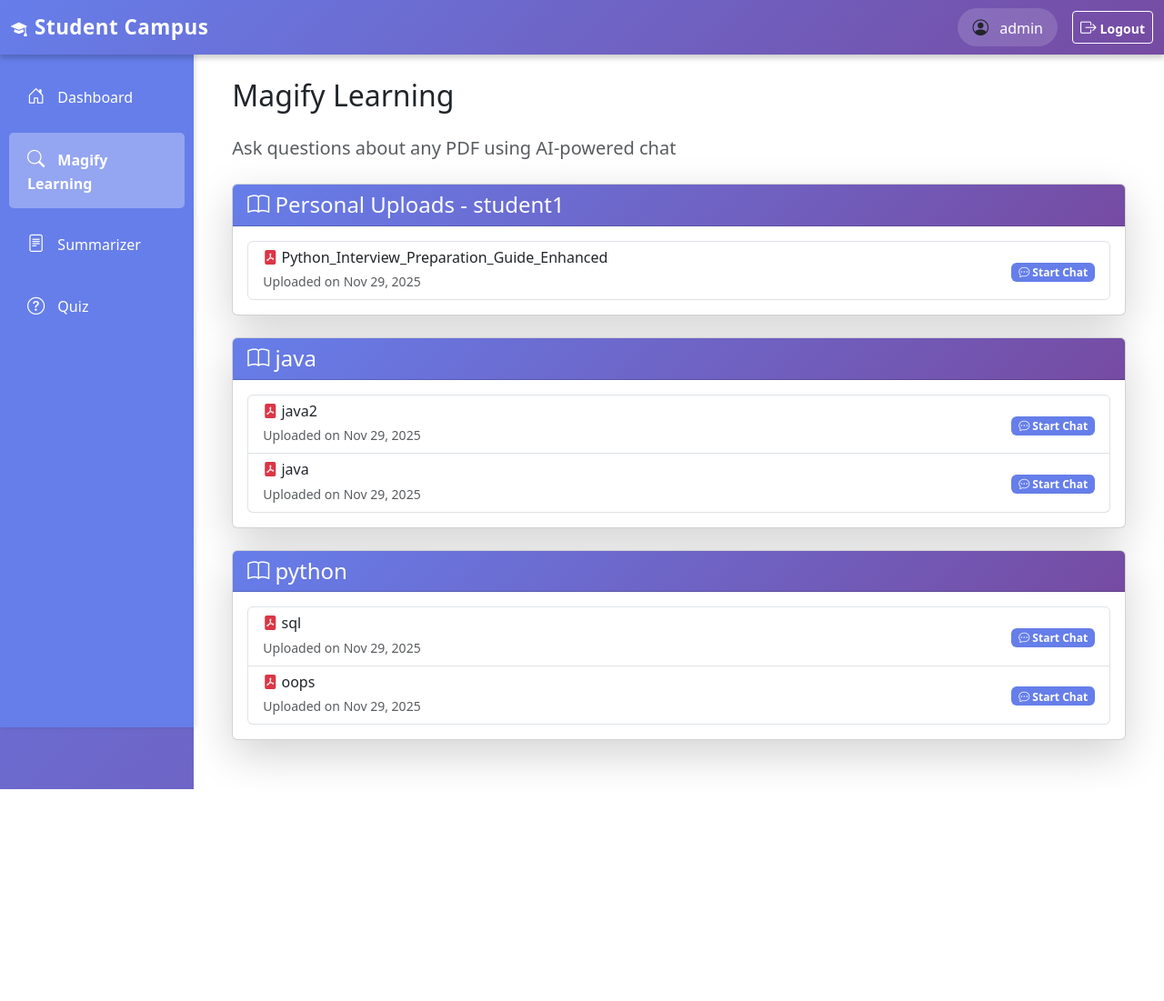
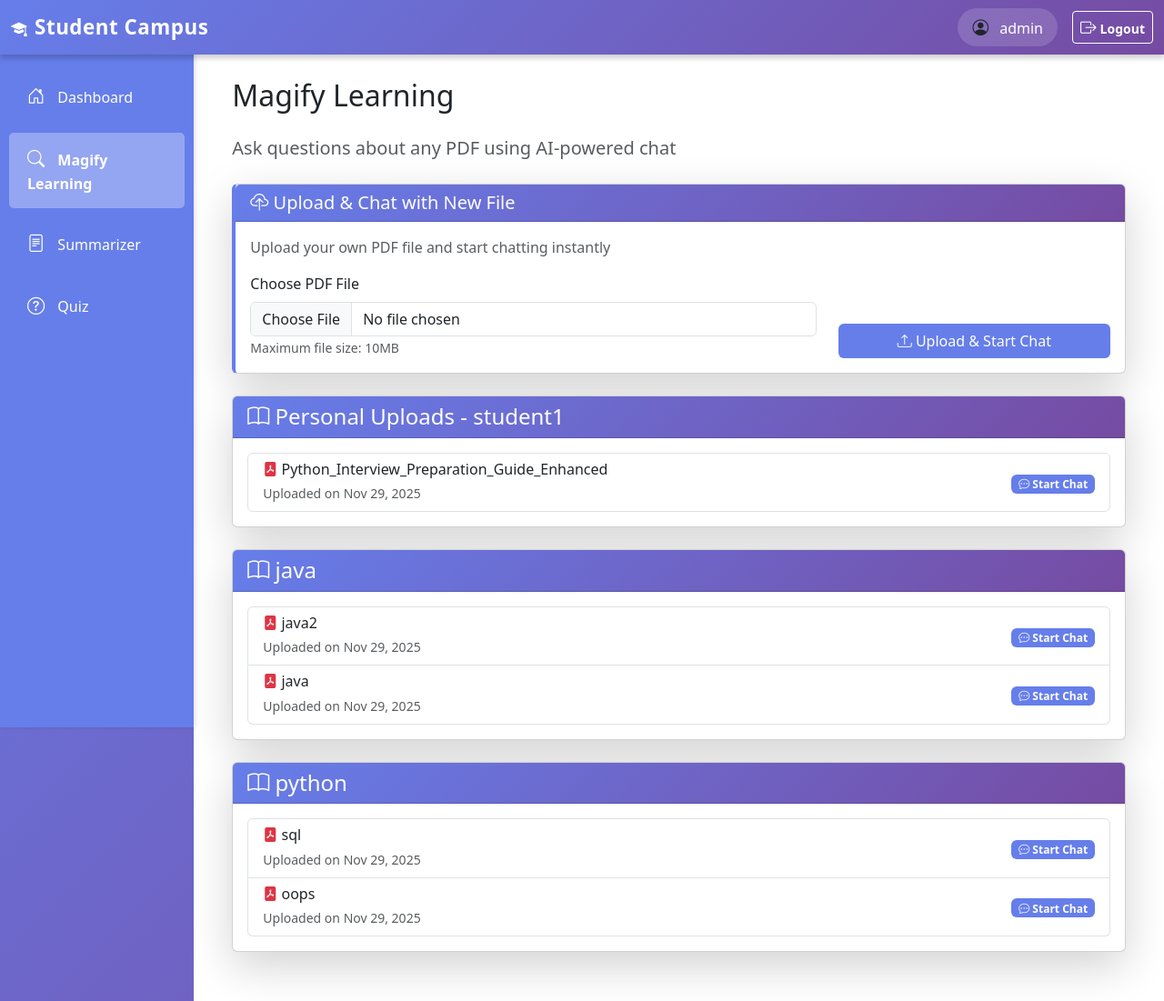
Before and after one commit to Roshan0909/LangChain-PDF-Processor, a Django app: page /student/magnify-learning/ in a window 1280 px wide. Shown: the whole page at 91% size. Before the commit the page ends 868 px from the top, so only its background shows below. Run offline with Django 5.2, Linux system fonts and the light colour scheme; a user stored in the database is signed in; data comes from the database, SQL or seed files in the repository; both versions use the stored data as it was after the commit.

Commit message:
Add upload and chat functionality for PDF files
- Implemented a new view `upload_and_chat` to handle PDF file uploads.
- Added a new URL pattern for the upload feature in `urls.py`.
- Updated the `magnify_learning.html` template to include a file upload form with progress tracking.
- Added client-side validation for file size and type.
- Created a personal subject for uploaded files and linked them to the user.

```diff
--- a/students/urls.py
+++ b/students/urls.py
@@ -7,6 +7,7 @@ urlpatterns = [
     path('magnify-learning/', views.magnify_learning, name='magnify_learning'),
     path('pdf-chat/<int:pdf_id>/', views.pdf_chat, name='pdf_chat'),
     path('ask-question/<int:pdf_id>/', views.ask_question, name='ask_question'),
+    path('upload-and-chat/', views.upload_and_chat, name='upload_and_chat'),
     path('summarizer/', views.summarizer, name='summarizer'),
     path('generate-summary/', views.generate_summary, name='generate_summary'),
     path('quiz/', views.quiz, name='quiz'),
--- a/students/views.py
+++ b/students/views.py
@@ -90,6 +90,53 @@ def ask_question(request, pdf_id):
             'answer': answer,
             'question': question,
             'timestamp': chat.created_at.strftime('%Y-%m-%d %H:%M:%S')
+        })
+
+    except Exception as e:
+        return JsonResponse({'error': str(e)}, status=500)
+
+@login_required
+@require_POST
+def upload_and_chat(request):
+    if not request.user.is_student():
+        return JsonResponse({'error': 'Permission denied'}, status=403)
+
+    try:
+        pdf_file = request.FILES.get('pdf_file')
+
+        if not pdf_file:
+            return JsonResponse({'error': 'No file uploaded'}, status=400)
+
+        if not pdf_file.name.endswith('.pdf'):
+            return JsonResponse({'error': 'Only PDF files are allowed'}, status=400)
+
+        # Check file size (10MB limit)
+        if pdf_file.size > 10 * 1024 * 1024:
+            return JsonResponse({'error': 'File size exceeds 10MB limit'}, status=400)
+
+        # Create a temporary PDFNote for the uploaded file
+        # We'll create it under a special "Personal Uploads" subject
+        from teachers.models import Subject
+
+        # Try to get or create a personal subject for this student
+        personal_subject, created = Subject.objects.get_or_create(
+            name=f"Personal Uploads - {request.user.username}",
+            teacher=request.user,
+            defaults={'description': 'Files uploaded for personal learning'}
+        )
+
+        # Create the PDFNote
+        pdf_note = PDFNote.objects.create(
+            subject=personal_subject,
+            title=pdf_file.name.replace('.pdf', ''),
+            pdf_file=pdf_file,
+            uploaded_by=request.user
+        )
+
+        return JsonResponse({
+            'success': True,
+            'redirect_url': f'/student/pdf-chat/{pdf_note.id}/',
+            'message': 'File uploaded successfully'
         })
 
     except Exception as e:
--- a/templates/students/magnify_learning.html
+++ b/templates/students/magnify_learning.html
@@ -6,6 +6,42 @@
 <div class="container">
     <h2 class="mb-4">Magify Learning</h2>
     <p class="lead text-muted mb-4">Ask questions about any PDF using AI-powered chat</p>
+
+    <!-- Upload New File Section -->
+    <div class="card shadow-lg mb-4" style="border-left: 4px solid #667eea;">
+        <div class="card-header" style="background: linear-gradient(135deg, #667eea 0%, #764ba2 100%); color: white;">
+            <h5 class="mb-0"><i class="bi bi-cloud-upload"></i> Upload & Chat with New File</h5>
+        </div>
+        <div class="card-body">
+            <p class="text-muted">Upload your own PDF file and start chatting instantly</p>
+            <form id="uploadChatForm" enctype="multipart/form-data" class="mb-0">
+                {% csrf_token %}
+                <div class="row align-items-end">
+                    <div class="col-md-8 mb-3 mb-md-0">
+                        <label for="pdfFile" class="form-label">Choose PDF File</label>
+                        <input type="file" class="form-control" id="pdfFile" name="pdf_file" accept=".pdf" required>
+                        <small class="text-muted">Maximum file size: 10MB</small>
+                    </div>
+                    <div class="col-md-4">
+                        <button type="submit" class="btn w-100" style="background-color: #667eea; color: white;">
+                            <i class="bi bi-upload"></i> Upload & Start Chat
+                        </button>
+                    </div>
+                </div>
+            </form>
+
+            <!-- Upload Progress -->
+            <div id="uploadProgress" class="mt-3 d-none">
+                <div class="progress" style="height: 25px;">
+                    <div id="progressBar" class="progress-bar progress-bar-striped progress-bar-animated"
+                         style="width: 0%; background: linear-gradient(135deg, #667eea 0%, #764ba2 100%);"
+                         role="progressbar">
+                        <span id="progressText">Uploading...</span>
+                    </div>
+                </div>
+            </div>
+        </div>
+    </div>
 
     {% if subjects %}
         {% for subject in subjects %}
@@ -42,4 +78,87 @@
         </div>
     {% endif %}
 </div>
+
+<script>
+    const uploadChatForm = document.getElementById('uploadChatForm');
+    const uploadProgress = document.getElementById('uploadProgress');
+    const progressBar = document.getElementById('progressBar');
+    const progressText = document.getElementById('progressText');
+    const pdfFile = document.getElementById('pdfFile');
+
+    // File size validation
+    pdfFile.addEventListener('change', function() {
+        const maxSize = 10 * 1024 * 1024; // 10MB
+        if (this.files.length > 0 && this.files[0].size > maxSize) {
+            alert('File size exceeds 10MB. Please choose a smaller file.');
+            this.value = '';
+        }
+    });
+
+    // Form submission
+    uploadChatForm.addEventListener('submit', async function(e) {
+        e.preventDefault();
+
+        const formData = new FormData(this);
+        const file = pdfFile.files[0];
+
+        if (!file) {
+            alert('Please select a PDF file');
+            return;
+        }
+
+        // Show progress
+        uploadProgress.classList.remove('d-none');
+        progressBar.style.width = '0%';
+        progressText.textContent = 'Uploading...';
+
+        try {
+            const xhr = new XMLHttpRequest();
+
+            // Progress tracking
+            xhr.upload.addEventListener('progress', function(e) {
+                if (e.lengthComputable) {
+                    const percentComplete = (e.loaded / e.total) * 100;
+                    progressBar.style.width = percentComplete + '%';
+                    progressText.textContent = Math.round(percentComplete) + '% Uploaded';
+                }
+            });
+
+            // Handle completion
+            xhr.addEventListener('load', function() {
+                if (xhr.status === 200) {
+                    const data = JSON.parse(xhr.responseText);
+                    if (data.success) {
+                        progressBar.style.width = '100%';
+                        progressText.textContent = 'Processing complete! Redirecting...';
+                        setTimeout(function() {
+                            window.location.href = data.redirect_url;
+                        }, 1000);
+                    } else {
+                        alert('Error: ' + data.error);
+                        uploadProgress.classList.add('d-none');
+                    }
+                } else {
+                    alert('Upload failed. Please try again.');
+                    uploadProgress.classList.add('d-none');
+                }
+            });
+
+            // Handle errors
+            xhr.addEventListener('error', function() {
+                alert('Upload failed. Please check your connection and try again.');
+                uploadProgress.classList.add('d-none');
+            });
+
+            xhr.open('POST', '{% url "upload_and_chat" %}');
+            xhr.setRequestHeader('X-CSRFToken', document.querySelector('[name=csrfmiddlewaretoken]').value);
+            xhr.send(formData);
+
+        } catch (error) {
+            console.error('Error:', error);
+            alert('Upload failed. Please try again.');
+            uploadProgress.classList.add('d-none');
+        }
+    });
+</script>
 {% endblock %}
```
Also changed, not shown: db.sqlite3, 3 other files.
